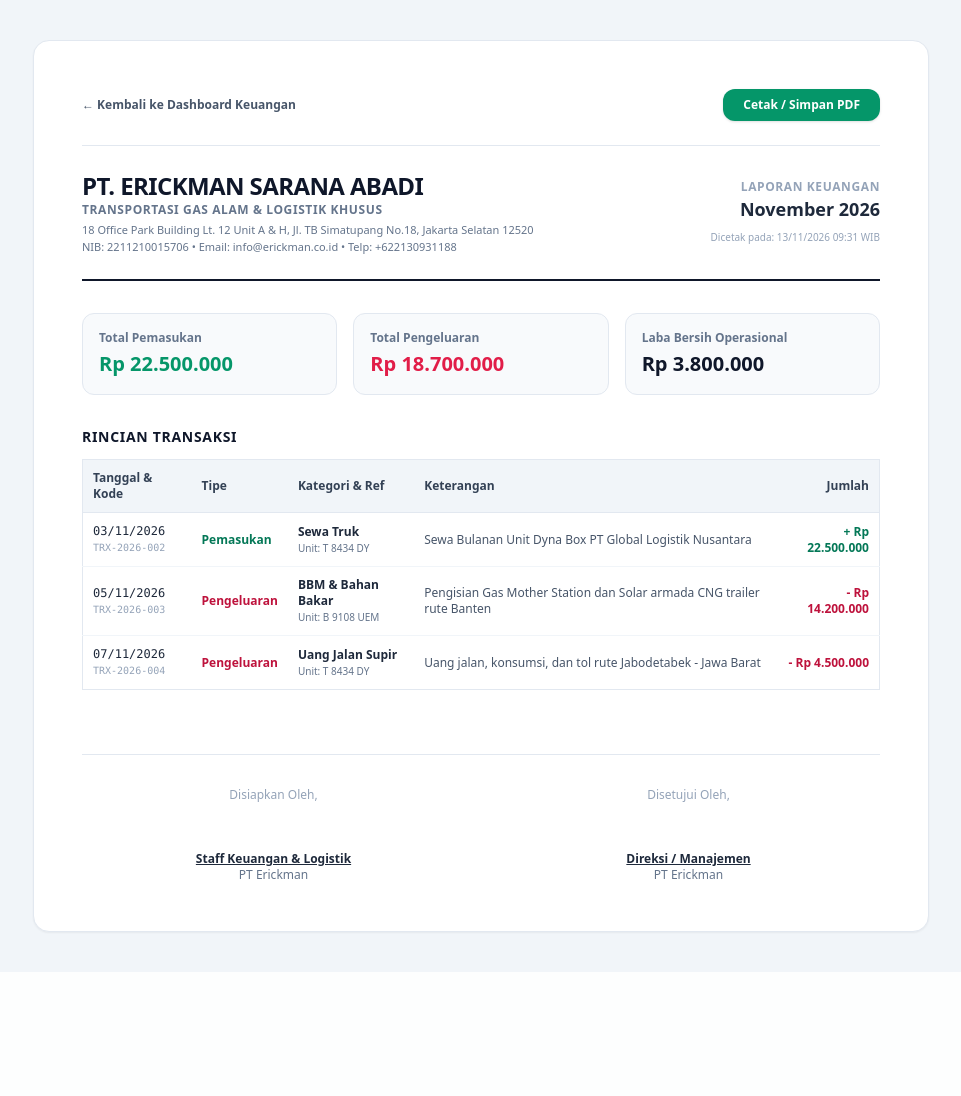
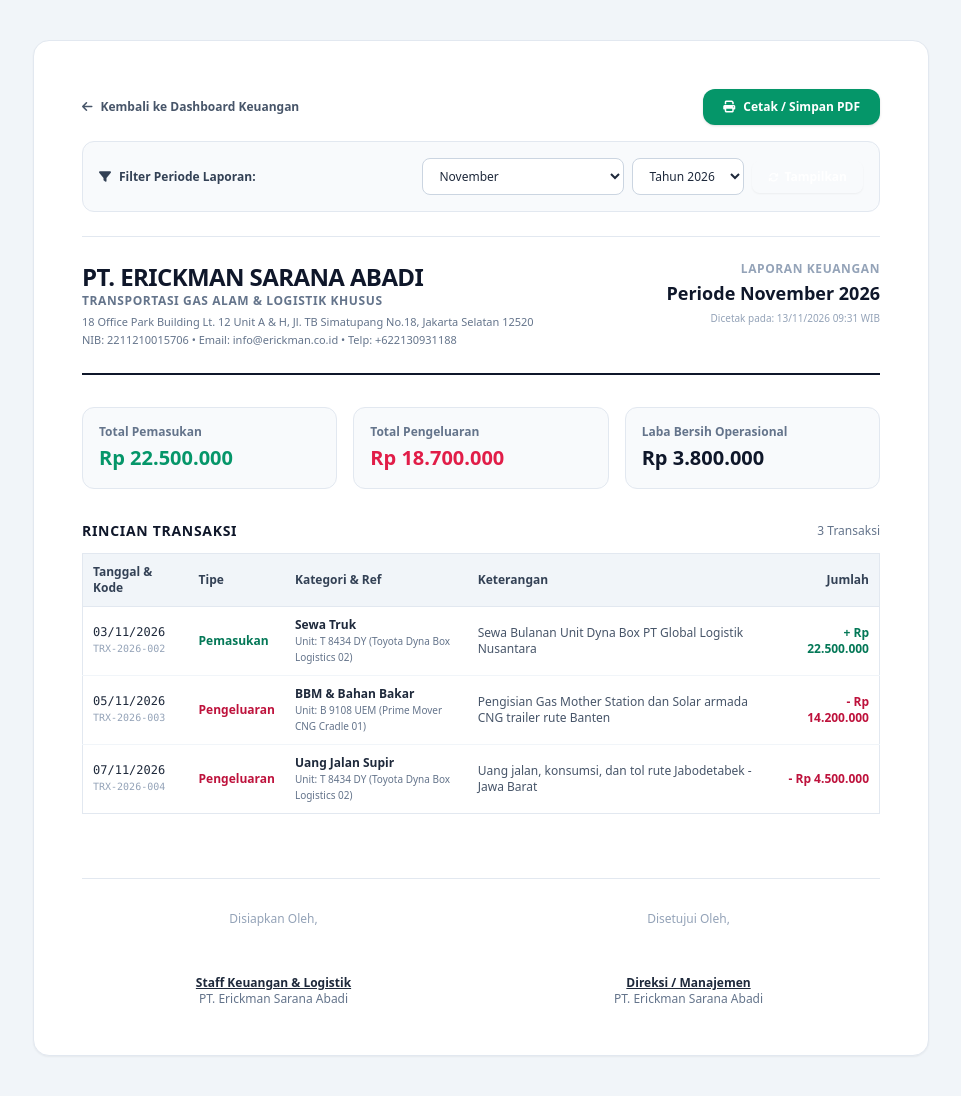
Before and after one commit to erimaoneto/erickman_web, a Laravel app: page /admin/finance/report in a window 1280 px wide. Shown: the whole page, without its empty margins (159-1120 px from the left). Before the commit the page ends 934 px from the top, so only its background shows below. Run offline with Laravel 10, Linux system fonts and the light colour scheme; a user stored in the database is signed in; data comes from the database, SQL or seed files in the repository; some libraries are stand-ins or nearby versions.

Commit message:
Fix finance report period filtering, add smart default to non-empty month and support all-months report

```diff
--- a/app/Http/Controllers/Admin/FinanceController.php
+++ b/app/Http/Controllers/Admin/FinanceController.php
@@ -15,15 +15,40 @@ class FinanceController extends Controller
     {
         $query = Transaction::with(['fleet', 'creator']);
 
-        $selectedMonth = $request->get('month', Carbon::now()->month);
-        $selectedYear = $request->get('year', Carbon::now()->year);
+        $selectedYear = $request->get('year');
+        if ($selectedYear === null) {
+            $selectedYear = (string) Carbon::now()->year;
+        }
 
-        if ($request->filled('month')) {
-            $query->whereMonth('transaction_date', $selectedMonth);
+        if ($request->has('month')) {
+            $selectedMonth = $request->get('month'); // can be 'all', '1'..'12', or ''
+        } else {
+            // Smart default: check if current month has records
+            $hasCurrentMonth = Transaction::whereMonth('transaction_date', Carbon::now()->month)
+                ->whereYear('transaction_date', (int)$selectedYear)
+                ->exists();
+
+            if ($hasCurrentMonth) {
+                $selectedMonth = (string) Carbon::now()->month;
+            } else {
+                // If current month has no records, fallback to latest recorded transaction month
+                $latestTrx = Transaction::orderBy('transaction_date', 'desc')->first();
+                if ($latestTrx) {
+                    $selectedMonth = (string) $latestTrx->transaction_date->month;
+                    $selectedYear = (string) $latestTrx->transaction_date->year;
+                } else {
+                    $selectedMonth = 'all';
+                }
+            }
         }
-        if ($request->filled('year')) {
-            $query->whereYear('transaction_date', $selectedYear);
+
+        if ($selectedMonth && $selectedMonth !== 'all') {
+            $query->whereMonth('transaction_date', (int)$selectedMonth);
         }
+        if ($selectedYear && $selectedYear !== 'all') {
+            $query->whereYear('transaction_date', (int)$selectedYear);
+        }
+
         if ($request->filled('type')) {
             $query->where('type', $request->type);
         }
@@ -139,14 +164,47 @@ class FinanceController extends Controller
 
     public function report(Request $request)
     {
-        $month = $request->get('month', Carbon::now()->month);
-        $year = $request->get('year', Carbon::now()->year);
+        $selectedYear = $request->get('year');
+        $selectedMonth = $request->get('month');
 
-        $transactions = Transaction::with(['fleet', 'creator'])
-            ->whereMonth('transaction_date', $month)
-            ->whereYear('transaction_date', $year)
-            ->orderBy('transaction_date', 'asc')
-            ->get();
+        if ($selectedYear === null) {
+            $selectedYear = (string) Carbon::now()->year;
+        }
+
+        if ($selectedMonth === null) {
+            // Check if current month has records
+            $hasCurrentMonth = Transaction::whereMonth('transaction_date', Carbon::now()->month)
+                ->whereYear('transaction_date', (int)$selectedYear)
+                ->exists();
+
+            if ($hasCurrentMonth) {
+                $selectedMonth = (string) Carbon::now()->month;
+            } else {
+                $latestTrx = Transaction::orderBy('transaction_date', 'desc')->first();
+                if ($latestTrx) {
+                    $selectedMonth = (string) $latestTrx->transaction_date->month;
+                    $selectedYear = (string) $latestTrx->transaction_date->year;
+                } else {
+                    $selectedMonth = 'all';
+                }
+            }
+        }
+
+        $query = Transaction::with(['fleet', 'creator']);
+
+        if ($selectedMonth && $selectedMonth !== 'all') {
+            $query->whereMonth('transaction_date', (int)$selectedMonth);
+            $monthName = Carbon::create()->month((int)$selectedMonth)->translatedFormat('F');
+            $periodLabel = "Periode {$monthName} {$selectedYear}";
+        } else {
+            $periodLabel = "Periode Tahun {$selectedYear} (Semua Bulan)";
+        }
+
+        if ($selectedYear && $selectedYear !== 'all') {
+            $query->whereYear('transaction_date', (int)$selectedYear);
+        }
+
+        $transactions = $query->orderBy('transaction_date', 'asc')->get();
 
         $incomeTotal = $transactions->where('type', 'pemasukan')->sum('amount');
         $expenseTotal = $transactions->where('type', 'pengeluaran')->sum('amount');
@@ -155,10 +213,17 @@ class FinanceController extends Controller
         $incomeByCategory = $transactions->where('type', 'pemasukan')->groupBy('category')->map->sum('amount');
         $expenseByCategory = $transactions->where('type', 'pengeluaran')->groupBy('category')->map->sum('amount');
 
+        // Backward compatibility variables
+        $month = $selectedMonth;
+        $year = $selectedYear;
+
         return view('admin.finance.report', compact(
             'transactions',
             'month',
             'year',
+            'selectedMonth',
+            'selectedYear',
+            'periodLabel',
             'incomeTotal',
             'expenseTotal',
             'netProfit',
--- a/resources/views/admin/finance/index.blade.php
+++ b/resources/views/admin/finance/index.blade.php
@@ -29,8 +29,9 @@
             <form action="{{ route('admin.finance.index') }}" method="GET" class="grid grid-cols-1 sm:grid-cols-2 lg:grid-cols-6 gap-3">
                 <div>
                     <select name="month" class="w-full px-3.5 py-2 rounded-xl border border-slate-300 text-xs focus:ring-2 focus:ring-brand-600">
+                        <option value="all" {{ $selectedMonth === 'all' || empty($selectedMonth) ? 'selected' : '' }}>-- Semua Bulan (Tahunan) --</option>
                         @for($m = 1; $m <= 12; $m++)
-                        <option value="{{ $m }}" {{ $selectedMonth == $m ? 'selected' : '' }}>
+                        <option value="{{ $m }}" {{ (string)$selectedMonth === (string)$m ? 'selected' : '' }}>
                             {{ \Carbon\Carbon::create()->month($m)->translatedFormat('F') }}
                         </option>
                         @endfor
--- a/resources/views/admin/finance/report.blade.php
+++ b/resources/views/admin/finance/report.blade.php
@@ -3,50 +3,86 @@
 <head>
     <meta charset="UTF-8">
     <meta name="viewport" content="width=device-width, initial-scale=1.0">
-    <title>Laporan Keuangan PT Erickman - Periode {{ \Carbon\Carbon::create()->month($month)->translatedFormat('F') }} {{ $year }}</title>
+    <title>Laporan Keuangan PT Erickman - {{ $periodLabel }}</title>
     <script src="https://cdn.tailwindcss.com"></script>
     <link href="https://fonts.googleapis.com/css2?family=Plus+Jakarta+Sans:wght@400;500;600;700;800&display=swap" rel="stylesheet">
+    <link rel="stylesheet" href="https://cdnjs.cloudflare.com/ajax/libs/font-awesome/6.5.1/css/all.min.css">
     <style>
         @media print {
             .no-print { display: none !important; }
-            body { background: white !important; font-size: 11pt !important; }
+            body { background: white !important; font-size: 11pt !important; padding: 0 !important; }
+            .print-container { border: none !important; box-shadow: none !important; padding: 0 !important; max-width: 100% !important; }
         }
     </style>
 </head>
 <body class="bg-slate-100 p-4 sm:p-10 font-sans text-slate-800">
 
-    <div class="max-w-4xl mx-auto bg-white p-8 sm:p-12 rounded-2xl shadow-sm border border-slate-200">
-        <!-- Print Header & Controls -->
-        <div class="no-print flex items-center justify-between pb-6 mb-6 border-b border-slate-200">
-            <a href="{{ route('admin.finance.index') }}" class="text-xs font-semibold text-slate-600 hover:text-slate-900">
-                &larr; Kembali ke Dashboard Keuangan
-            </a>
-            <button onclick="window.print()" class="px-5 py-2 rounded-xl bg-emerald-600 hover:bg-emerald-700 text-white font-bold text-xs shadow">
-                Cetak / Simpan PDF
-            </button>
+    <div class="print-container max-w-4xl mx-auto bg-white p-6 sm:p-12 rounded-2xl shadow-sm border border-slate-200">
+
+        <!-- Print Header & Interactive Controls -->
+        <div class="no-print space-y-4 pb-6 mb-6 border-b border-slate-200">
+            <div class="flex flex-col sm:flex-row sm:items-center justify-between gap-3">
+                <a href="{{ route('admin.finance.index', ['month' => $selectedMonth, 'year' => $selectedYear]) }}" class="text-xs font-semibold text-slate-600 hover:text-navy-900 flex items-center gap-2">
+                    <i class="fa-solid fa-arrow-left"></i>
+                    <span>Kembali ke Dashboard Keuangan</span>
+                </a>
+                <button onclick="window.print()" class="px-5 py-2.5 rounded-xl bg-emerald-600 hover:bg-emerald-700 text-white font-bold text-xs shadow flex items-center justify-center gap-2">
+                    <i class="fa-solid fa-print"></i>
+                    <span>Cetak / Simpan PDF</span>
+                </button>
+            </div>
+
+            <!-- Filter Periode Bar -->
+            <form action="{{ route('admin.finance.report') }}" method="GET" class="p-4 bg-slate-50 rounded-xl border border-slate-200 flex flex-col md:flex-row md:items-center justify-between gap-3 text-xs">
+                <div class="flex items-center gap-2 font-bold text-slate-700">
+                    <i class="fa-solid fa-filter text-brand-600"></i>
+                    <span>Filter Periode Laporan:</span>
+                </div>
+                <div class="flex flex-wrap items-center gap-2">
+                    <select name="month" class="px-3 py-2 rounded-lg border border-slate-300 text-xs bg-white font-medium focus:ring-2 focus:ring-brand-600">
+                        <option value="all" {{ $selectedMonth === 'all' || empty($selectedMonth) ? 'selected' : '' }}>-- Semua Bulan (Tahunan) --</option>
+                        @for($m = 1; $m <= 12; $m++)
+                        <option value="{{ $m }}" {{ (string)$selectedMonth === (string)$m ? 'selected' : '' }}>
+                            {{ \Carbon\Carbon::create()->month($m)->translatedFormat('F') }}
+                        </option>
+                        @endfor
+                    </select>
+
+                    <select name="year" class="px-3 py-2 rounded-lg border border-slate-300 text-xs bg-white font-medium focus:ring-2 focus:ring-brand-600">
+                        @for($y = date('Y') + 1; $y >= date('Y') - 3; $y--)
+                        <option value="{{ $y }}" {{ (string)$selectedYear === (string)$y ? 'selected' : '' }}>Tahun {{ $y }}</option>
+                        @endfor
+                    </select>
+
+                    <button type="submit" class="px-4 py-2 rounded-lg bg-navy-900 hover:bg-navy-800 text-white font-bold text-xs shadow-sm transition flex items-center gap-1.5">
+                        <i class="fa-solid fa-arrows-rotate text-[10px]"></i>
+                        <span>Tampilkan</span>
+                    </button>
+                </div>
+            </form>
         </div>
 
         <!-- Corporate Letterhead -->
-        <div class="flex items-center justify-between pb-6 border-b-2 border-slate-900">
+        <div class="flex items-start justify-between pb-6 border-b-2 border-slate-900 gap-4">
             <div>
                 <h1 class="text-2xl font-black text-slate-900 tracking-tight">PT. ERICKMAN SARANA ABADI</h1>
                 <p class="text-xs text-slate-500 uppercase tracking-wider font-semibold">Transportasi Gas Alam & Logistik Khusus</p>
-                <p class="text-[11px] text-slate-500 mt-1">
+                <p class="text-[11px] text-slate-500 mt-1 leading-relaxed">
                     18 Office Park Building Lt. 12 Unit A & H, Jl. TB Simatupang No.18, Jakarta Selatan 12520<br>
                     NIB: 2211210015706 &bull; Email: info@erickman.co.id &bull; Telp: +622130931188
                 </p>
             </div>
-            <div class="text-right">
+            <div class="text-right shrink-0">
                 <span class="block text-xs font-bold text-slate-400 uppercase tracking-wider">Laporan Keuangan</span>
-                <span class="block text-lg font-bold text-slate-800">
-                    {{ \Carbon\Carbon::create()->month($month)->translatedFormat('F') }} {{ $year }}
+                <span class="block text-lg font-bold text-slate-900 mt-0.5">
+                    {{ $periodLabel }}
                 </span>
-                <span class="text-[10px] text-slate-400">Dicetak pada: {{ date('d/m/Y H:i') }} WIB</span>
+                <span class="text-[10px] text-slate-400 block mt-1">Dicetak pada: {{ date('d/m/Y H:i') }} WIB</span>
             </div>
         </div>
 
         <!-- Summary Totals -->
-        <div class="grid grid-cols-3 gap-4 my-8">
+        <div class="grid grid-cols-1 sm:grid-cols-3 gap-4 my-8">
             <div class="p-4 rounded-xl bg-slate-50 border border-slate-200">
                 <span class="text-xs font-semibold text-slate-500 block">Total Pemasukan</span>
                 <span class="text-xl font-bold text-emerald-600 block mt-1">Rp {{ number_format($incomeTotal, 0, ',', '.') }}</span>
@@ -64,7 +100,18 @@
         </div>
 
         <!-- Details List -->
-        <h3 class="font-bold text-sm text-slate-900 mb-3 uppercase tracking-wider">Rincian Transaksi</h3>
+        <div class="flex items-center justify-between mb-3">
+            <h3 class="font-bold text-sm text-slate-900 uppercase tracking-wider">Rincian Transaksi</h3>
+            <span class="text-xs text-slate-500">{{ count($transactions) }} Transaksi</span>
+        </div>
+
+        @if($transactions->isEmpty())
+        <div class="p-8 text-center my-6 rounded-xl bg-slate-50 border border-dashed border-slate-300 text-slate-500">
+            <i class="fa-solid fa-file-circle-question text-3xl text-slate-400 mb-2 block"></i>
+            <p class="font-semibold text-sm text-slate-700">Tidak ada data transaksi pada {{ $periodLabel }}</p>
+            <p class="text-xs text-slate-400 mt-1">Silakan gunakan filter di bagian atas untuk memilih bulan yang memiliki transaksi atau pilih <strong>"-- Semua Bulan (Tahunan) --"</strong>.</p>
+        </div>
+        @else
         <table class="w-full text-left text-xs border border-slate-200 divide-y divide-slate-200">
             <thead class="bg-slate-100 font-bold text-slate-700">
                 <tr>
@@ -88,7 +135,7 @@
                     <td class="p-2.5">
                         <strong>{{ $trx->category }}</strong>
                         @if($trx->fleet)
-                        <div class="text-[10px] text-slate-500">Unit: {{ $trx->fleet->plate_number }}</div>
+                        <div class="text-[10px] text-slate-500">Unit: {{ $trx->fleet->plate_number }} ({{ $trx->fleet->vehicle_name }})</div>
                         @endif
                     </td>
                     <td class="p-2.5 text-slate-600">{{ $trx->description ?? '-' }}</td>
@@ -99,18 +146,19 @@
                 @endforeach
             </tbody>
         </table>
+        @endif
 
         <!-- Signatures -->
         <div class="grid grid-cols-2 gap-8 mt-16 pt-8 border-t border-slate-200 text-xs text-center">
             <div>
                 <span class="text-slate-400 block mb-12">Disiapkan Oleh,</span>
                 <span class="font-bold text-slate-800 block underline">Staff Keuangan & Logistik</span>
-                <span class="text-slate-500">PT Erickman</span>
+                <span class="text-slate-500">PT. Erickman Sarana Abadi</span>
             </div>
             <div>
                 <span class="text-slate-400 block mb-12">Disetujui Oleh,</span>
                 <span class="font-bold text-slate-800 block underline">Direksi / Manajemen</span>
-                <span class="text-slate-500">PT Erickman</span>
+                <span class="text-slate-500">PT. Erickman Sarana Abadi</span>
             </div>
         </div>
     </div>
```
Also changed, not shown: tests/Feature/SecuritySentinelTest.php (+26 -0 lines).
